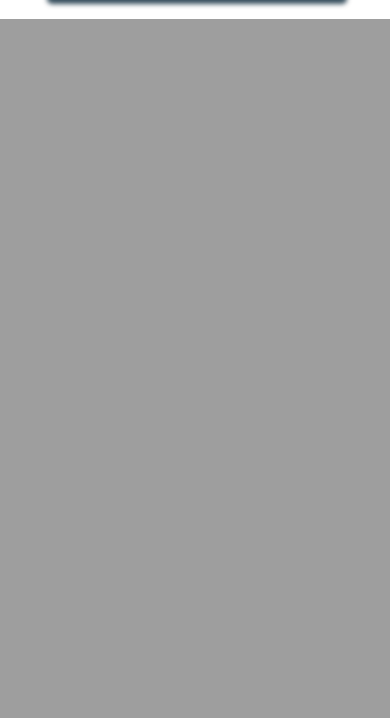
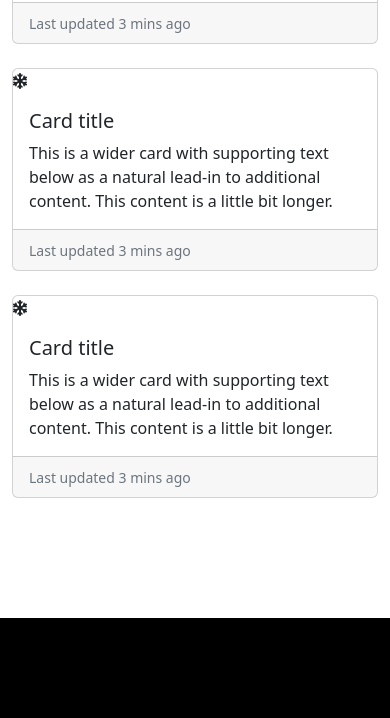
Before and after one commit to camixcode/Proyect_air_acondicionado, a Django app: page /productos in a window 390 px wide. Shown: the part 1568-2286 px from the top of the page. Before the commit the page ends 1587 px from the top, so only its background shows below. Run offline with Django 4.2, Linux system fonts and the light colour scheme; some libraries are stand-ins or nearby versions.

Commit message:
prueba productos

```diff
--- a/clienteSoapLibreria/core/templates/core/home.html
+++ b/clienteSoapLibreria/core/templates/core/home.html
@@ -113,6 +113,7 @@
             </a>
 
             {{ mensaje }}
+            <a href="{% url 'productos' %}" class="btn btn-success">Productos</a>
 
             <table id="tabla_datos" data-toggle="table" data-sort-name="stargazers_count" data-sort-order="desc" data-pagination="true" data-height="460" data-unique-id="codigo_id" data-search="true">
               <thead class="thead-inverse">
--- a/clienteSoapLibreria/core/templates/core/productos.html
+++ b/clienteSoapLibreria/core/templates/core/productos.html
@@ -1,211 +1,219 @@
-
-
-{% load static %}
+<!DOCTYPE html>
+<html lang="en">
 
 <head>
+    {% load static %}
     <meta charset="UTF-8">
     <meta http-equiv="X-UA-Compatible" content="IE=edge">
     <meta name="viewport" content="width=device-width, initial-scale=1.0">
-    <title>Talleres Municipales-Puente Alto</title>
-    <!-- css bootstrap -->
-    <link href="https://cdn.jsdelivr.net/npm/bootstrap@5.2.2/dist/css/bootstrap.min.css" rel="stylesheet"
-        integrity="sha384-Zenh87qX5JnK2Jl0vWa8Ck2rdkQ2Bzep5IDxbcnCeuOxjzrPF/et3URy9Bv1WTRi" crossorigin="anonymous">
-    <link rel="stylesheet" href="{% static 'core/css/tarjetas.css'%}">
+    <link href="https://cdn.jsdelivr.net/npm/bootstrap@5.3.0-alpha3/dist/css/bootstrap.min.css" rel="stylesheet"
+        integrity="sha384-KK94CHFLLe+nY2dmCWGMq91rCGa5gtU4mk92HdvYe+M/SXH301p5ILy+dN9+nJOZ" crossorigin="anonymous">
+    <link rel="stylesheet" href="https://cdnjs.cloudflare.com/ajax/libs/font-awesome/5.15.4/css/all.min.css">
+    <title>Productos</title>
 
-    <!-- NAV -->
-    <div class="container-fluid " style="background-color: #cdd1c683">
-
+    <div class="container-fluid" style="padding:3%;">
+        {% block content %}
+        {% include 'navbar.html'%}
+        {% endblock %}
     </div>
-
-    <!-- NAV FIN -->
 </head>
 
 <body>
+    <style>
+        .card:hover {
+            transform: scale(1.05);
+            transition: transform 0.3s ease;
+            box-shadow: 0 0 20px rgba(213, 78, 78, 0.5);
+        }
 
-    <div class="container-fluid" >
-        <!-- CARRUSEL   PROMOCIONES -->
-        <div class="container-md">
-            <div id="carouselExampleDark" class="carousel carousel-light slide" data-bs-ride="carousel">
-                <div class="carousel-indicators">
-                    <button type="button" data-bs-target="#carouselExampleDark" data-bs-slide-to="0" class="active"
-                        aria-current="true" aria-label="Slide 1"></button>
-                    <button type="button" data-bs-target="#carouselExampleDark" data-bs-slide-to="1"
-                        aria-label="Slide 2"></button>
-                    <button type="button" data-bs-target="#carouselExampleDark" data-bs-slide-to="2"
-                        aria-label="Slide 3"></button>
+        html {
+            min-height: 100%;
+            position: relative;
+        }
+
+        body {
+            margin: 0;
+            margin-bottom: 40px;
+        }
+
+        footer {
+            background-color: black;
+            position: sticky;
+            bottom: 0;
+            width: 100%;
+            height: 100px;
+            color: white;
+        }
+
+        .content {
+            flex: 1;
+            padding-bottom: 100px; /* Ajusta el espacio para el footer */
+        }
+    </style>
+    </head>
+
+    <body>
+        <div class="content">
+            <div class="container-fluid" style="margin-bottom: 120px;">
+                <div class="row row-cols-1 row-cols-md-4 g-4">
+                    <div class="col">
+                        <div class="card h-100">
+                            <div class="card-icon">
+                                <i class="fas fa-snowflake"></i>
                             </div>
-                <div class="carousel-inner">
-                    <div class="carousel-item active" data-bs-interval="10000">
-                        <img src="{%static 'core/img/1_Index.jpg'%}" class="d-block w-100" alt="..." width="..."
-                            height="450">
-                        <div class="carousel-caption d-none d-md-block">
-
+                            <div class="card-body">
+                                <h5 class="card-title">Card title</h5>
+                                <p class="card-text">This is a wider card with supporting text below as a natural
+                                    lead-in to
+                                    additional content. This content is a little bit longer.</p>
                             </div>
-                    </div>
-                    <div class="carousel-item" data-bs-interval="2000">
-                        <img src="{%static 'core/img/2_Index.jpg'%}" class="d-block w-100" alt="..." height="450">
-                        <div class="carousel-caption d-none d-md-block">
-
-                        </div>
-                    </div>
-                    <div class="carousel-item">
-                        <img src="{%static 'core/img/3_Index.jpg'%}" class="d-block w-100" alt="..." height="450">
-                        <div class="carousel-caption d-none d-md-block">
-
+                            <div class="card-footer">
+                                <small class="text-muted">Last updated 3 mins ago</small>
                             </div>
                         </div>
                     </div>
-                <button class="carousel-control-prev" type="button" data-bs-target="#carouselExampleDark"
-                    data-bs-slide="prev">
-                    <span class="carousel-control-prev-icon" aria-hidden="true"></span>
-                    <span class="visually-hidden">Previous</span>
-                </button>
-                <button class="carousel-control-next" type="button" data-bs-target="#carouselExampleDark"
-                    data-bs-slide="next">
-                    <span class="carousel-control-next-icon" aria-hidden="true"></span>
-                    <span class="visually-hidden">Next</span>
-                </button>
+                    <div class="col">
+                        <div class="card h-100">
+                            <div class="card-icon">
+                                <i class="fas fa-snowflake"></i>
+                            </div>
+                            <div class="card-body">
+                                <h5 class="card-title">Card title</h5>
+                                <p class="card-text">This card has supporting text below as a natural lead-in to
+                                    additional
+                                    content.</p>
+                            </div>
+                            <div class="card-footer">
+                                <small class="text-muted">Last updated 3 mins ago</small>
                             </div>
                         </div>
-        <!-- CARRUSEL   PROMOCIONES FIN -->
-        <!-- ----------------------- -->
-        <!-- TARJETAS -->
-        <br>
-        <div class=" rounded container-md"
-            style="font-family: 'Poppins', sans-serif; background: linear-gradient(to right,  #edb691, #eb991e, #edb691);">
-            <div class="container-md rounded">
-                <p class="text-md-center text-black fs-4">Los talleres más destacados por la comunidad</p>
+                    </div>
+                    <div class="col">
+                        <div class="card h-100">
+                            <div class="card-icon">
+                                <i class="fas fa-snowflake"></i>
+                            </div>
+                            <div class="card-body">
+                                <h5 class="card-title">Card title</h5>
+                                <p class="card-text">This is a wider card with supporting text below as a natural
+                                    lead-in to
+                                    additional content. This card has even longer content than the first to show that
+                                    equal
+                                    height action.</p>
+                            </div>
+                            <div class="card-footer">
+                                <small class="text-muted">Last updated 3 mins ago</small>
                             </div>
                         </div>
-
-        <div class="container-md">
-            <div class="row row-cols-1 row-cols-md-4 g-4">
+                    </div>
                     <div class="col">
-                    <a href="" class="a" data-bs-toggle="modal" data-bs-target="#modal1">
-                        <div class="cardt" style="--i:url({% static 'core/img/adulto-mayor-3.jpeg'%})">
-                            <div class="contentt mx-auto">
-                                <p class="text-md-center text-light fs-2">Taller de Yoga</p>
+                        <div class="card h-100">
+                            <div class="card-icon">
+                                <i class="fas fa-snowflake"></i>
+                            </div>
+                            <div class="card-body">
+                                <h5 class="card-title">Card title</h5>
+                                <p class="card-text">This is a wider card with supporting text below as a natural
+                                    lead-in to
+                                    additional content. This content is a little bit longer.</p>
+                            </div>
+                            <div class="card-footer">
+                                <small class="text-muted">Last updated 3 mins ago</small>
                             </div>
                         </div>
-                    </a>
                     </div>
                     <div class="col">
-                    <a href="" class="a" data-bs-toggle="modal" data-bs-target="#modal2">
-                        <div class="cardt" style="--i:url({% static 'core/img/TallerCocina.jpg'%})">
-                            <div class="contentt" ; class="d-flex justify-content-center">
-                                <p class="text-md-center text-light fs-2">Taller de Cocina</p>
+                        <div class="card h-100">
+                            <div class="card-icon">
+                                <i class="fas fa-snowflake"></i>
+                            </div>
+                            <div class="card-body">
+                                <h5 class="card-title">Card title</h5>
+                                <p class="card-text">This is a wider card with supporting text below as a natural
+                                    lead-in to
+                                    additional content. This content is a little bit longer.</p>
+                            </div>
+                            <div class="card-footer">
+                                <small class="text-muted">Last updated 3 mins ago</small>
                             </div>
                         </div>
-                    </a>
                     </div>
                     <div class="col">
-                    <a href="" class="a" data-bs-toggle="modal" data-bs-target="#modal3">
-                        <div class="cardt" style="--i:url({% static 'core/img/TallerPintura.jpg'%})">
-                            <div class="contentt">
-                                <p class="text-md-center text-light fs-2">Taller de Pintura</p>
+                        <div class="card h-100">
+                            <div class="card-icon">
+                                <i class="fas fa-snowflake"></i>
+                            </div>
+                            <div class="card-body">
+                                <h5 class="card-title">Card title</h5>
+                                <p class="card-text">This is a wider card with supporting text below as a natural
+                                    lead-in to
+                                    additional content. This content is a little bit longer.</p>
+                            </div>
+                            <div class="card-footer">
+                                <small class="text-muted">Last updated 3 mins ago</small>
                             </div>
                         </div>
-                    </a>
                     </div>
                     <div class="col">
-                    <a href="" class="a" data-bs-toggle="modal" data-bs-target="#modal4">
-                        <div class="cardt" style="--i:url({% static 'core/img/TallerLectura.jpg'%})">
-                            <div class="contentt">
-                                <p class="text-md-center text-light fs-2">Taller de Lectura</p>
+                        <div class="card h-100">
+                            <div class="card-icon">
+                                <i class="fas fa-snowflake"></i>
+                            </div>
+                            <div class="card-body">
+                                <h5 class="card-title">Card title</h5>
+                                <p class="card-text">This is a wider card with supporting text below as a natural
+                                    lead-in to
+                                    additional content. This content is a little bit longer.</p>
+                            </div>
+                            <div class="card-footer">
+                                <small class="text-muted">Last updated 3 mins ago</small>
                             </div>
                         </div>
-                    </a>
+                    </div>
+                    <div class="col">
+                        <div class="card h-100">
+                            <div class="card-icon">
+                                <i class="fas fa-snowflake"></i>
+                            </div>
+                            <div class="card-body">
+                                <h5 class="card-title">Card title</h5>
+                                <p class="card-text">This is a wider card with supporting text below as a natural
+                                    lead-in to
+                                    additional content. This content is a little bit longer.</p>
+                            </div>
+                            <div class="card-footer">
+                                <small class="text-muted">Last updated 3 mins ago</small>
+                            </div>
+                        </div>
+                    </div>
+                    <div class="col">
+                        <div class="card h-20">
+                            <div class="card-icon">
+                                <i class="fas fa-snowflake"></i>
+                            </div>
+                            <div class="card-body">
+                                <h5 class="card-title">Card title</h5>
+                                <p class="card-text">This is a wider card with supporting text below as a natural
+                                    lead-in to
+                                    additional content. This content is a little bit longer.</p>
+                            </div>
+                            <div class="card-footer">
+                                <small class="text-muted">Last updated 3 mins ago</small>
                             </div>
                         </div>
                     </div>
                 </div>
-    <!-- TARJETAS FIN -->
-    <!-- ----------------------- -->
-    <!-- Footer -->
-    <!-- Footer FIN-->
-    <!-- ----------------------- -->
-    <!-- MODAL-->
-    <div tabindex="-1" aria-labelledby="modal1" aria-hidden="true" class="modal fade" id="modal1">
-        <div class="modal-dialog modal-lg modal-dialog-centered">
-            <div class="card mb-3">
-                <img src="{% static 'core/img/adulto-mayor-3.jpeg'%}" class="card-img-top" alt="...">
-                <div class="card-body">
-                    <h5 class="card-title text-md-center">Taller de Yoga</h5>
-                    <p class="card-text">El yoga es una práctica que conecta el cuerpo, la respiración y la mente. Esta
-                        práctica utiliza posturas físicas, ejercicios de respiración y meditación para mejorar la salud
-                        general. El yoga se desarrolló como una práctica espiritual hace miles de años.</p>
-                    <p class="card-text"><small class="text-muted">Instructor Juanito Pérez</small></p>
             </div>
         </div>
+        <footer>
+            <div>
+                {% include 'footer.html'%}
             </div>
-    </div>
-    <div tabindex="-1" aria-labelledby="modal1" aria-hidden="true" class="modal fade" id="modal2">
-        <div class="modal-dialog modal-lg modal-dialog-centered">
-            <div class="card mb-3">
-                <img src="{% static 'core/img/TallerCocina.jpg'%}" class="card-img-top" alt="...">
-                <div class="card-body">
-                    <h5 class="card-title text-md-center">Taller de Cocina</h5>
-                    <p class="card-text">Estudiar Gastronomía se trata del descubrimiento, la investigación y la
-                        comprensión de la elaboración de la comida y todo lo que implica la alimentación. Incluso se
-                        aprende la relación entre la cultura y la nutrición. El principio de la Gastronomía es que la
-                        comida es una ciencia, además de una forma de arte.</p>
-                    <p class="card-text"><small class="text-muted">Instructor Camila Pérez</small></p>
-                </div>
-            </div>
-        </div>
-    </div>
-    <div tabindex="-1" aria-labelledby="modal1" aria-hidden="true" class="modal fade" id="modal3">
-        <div class="modal-dialog modal-lg modal-dialog-centered">
-            <div class="card mb-3">
-                <img src="{% static 'core/img/TallerPintura.jpg'%}" class="card-img-top" alt="...">
-                <div class="card-body">
-                    <h5 class="card-title text-md-center">Taller de Pintura</h5>
-                    <p class="card-text">Dibujar y pintar no solo reduce el estrés sino que también ayuda a
-                        sobrellevarlo mejor. Un estudio realizado en Alemania destacó que dibujar y pintar modifica el
-                        cerebro de manera tal que promueve la “resiliencia psicológica” en la edad adulta. Esto es, la
-                        capacidad de adaptarse y de resistir el estrés.</p>
-                    <p class="card-text"><small class="text-muted">Instructor Diego Pérez</small></p>
-                </div>
-            </div>
-        </div>
-    </div>
-    <div tabindex="-1" aria-labelledby="modal1" aria-hidden="true" class="modal fade" id="modal4">
-        <div class="modal-dialog modal-lg modal-dialog-centered">
-            <div class="card mb-3">
-                <img src="{% static 'core/img/TallerLectura.jpg'%}" class="card-img-top" alt="...">
-                <div class="card-body">
-                    <h5 class="card-title text-md-center">Taller de Lectura</h5>
-                    <p class="card-text">Cuanto más lees, más información procesa tu mente, por lo que será más ágil y
-                        capaz de retener conocimientos. Las personas exitosas ejercitan su mente diariamente mediante la
-                        lectura y otros recursos como la realización de crucigramas y juegos de ingenio.</p>
-                    <p class="card-text"><small class="text-muted">Instructor Yerko Pérez</small></p>
-                </div>
-            </div>
-        </div>
-    </div>
-    <!-- MODAL FIN-->
+        </footer>
 
-    <!-- JS BOOTSTRAP -->
-    <script src="https://cdn.jsdelivr.net/npm/@popperjs/core@2.11.6/dist/umd/popper.min.js"
-        integrity="sha384-oBqDVmMz9ATKxIep9tiCxS/Z9fNfEXiDAYTujMAeBAsjFuCZSmKbSSUnQlmh/jp3"
-        crossorigin="anonymous"></script>
-    <script src="https://cdn.jsdelivr.net/npm/bootstrap@5.2.2/dist/js/bootstrap.min.js"
-        integrity="sha384-IDwe1+LCz02ROU9k972gdyvl+AESN10+x7tBKgc9I5HFtuNz0wWnPclzo6p9vxnk"
+        <script src="https://cdn.jsdelivr.net/npm/bootstrap@5.2.2/dist/js/bootstrap.bundle.min.js"
+            integrity="sha384-X8TZRa0FSGLAtvBlTsQ05mC6h54gXP+2i2+kl3DVoQeTQuu/dxU0Fjlzv8QqXdQ4"
             crossorigin="anonymous"></script>
     </body>
 
-<script src="//cdn.jsdelivr.net/npm/sweetalert2@11"></script>
-
-
-{% if messages %}
-{% for m in messages %}
-<script>
-    Swal.fire({
-        "title": "Felicitaciones",
-        "text": "{{m}}",
-        "icon": "success"
-    })
-
-</script>
-{% endfor %}
-{% endif %}
+</html>
```
Lines whose indentation alone changed are shown as unchanged.
